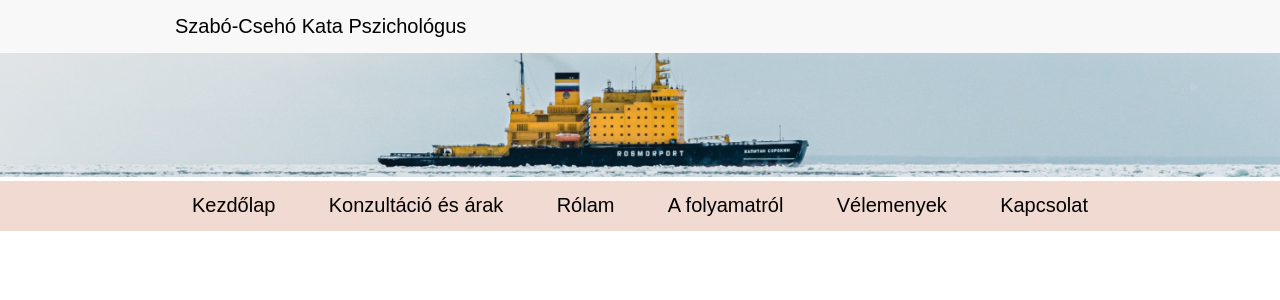
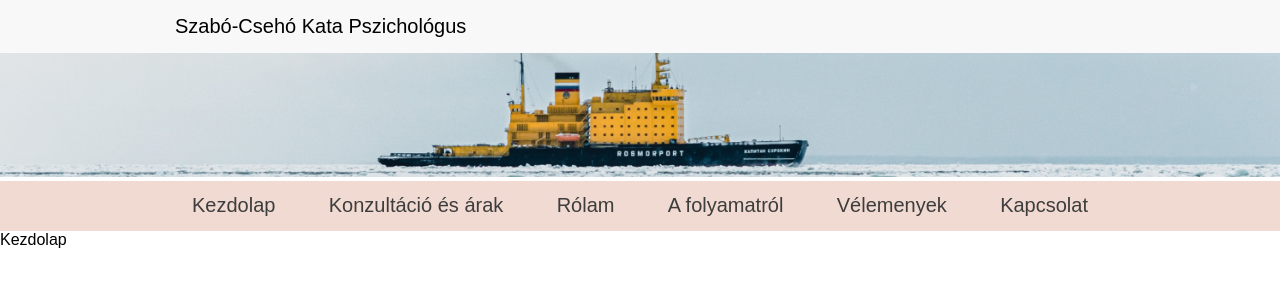
Before and after one commit to SzMatthew/kata-website-frontend, a React (Create React App) app: page / in a window 1280 px wide. Shown: the top 300 px of the page. Built offline with nearby package versions, Linux system fonts and the light colour scheme.

Commit message:
Add routing

```diff
--- a/src/App.js
+++ b/src/App.js
@@ -1,4 +1,5 @@
 import React from 'react';
+import { Outlet } from 'react-router-dom';
 import CoverImage from './Components/Cover-Image/Cover-Image.jsx';
 import Header from './Components/Header/Header.jsx';
 import Navigation from './Components/Navigation/Navigation';
@@ -9,6 +10,7 @@ const App = () => {
       <Header />
       <CoverImage />
       <Navigation />
+      <Outlet/>
     </>
 
   );
--- /dev/null
+++ b/src/Components/Folyamatrol/Folyamatrol.jsx
@@ -0,0 +1,9 @@
+import React from 'react'
+
+const Folyamatrol = () => {
+  return (
+    <div>A Folyamatrol</div>
+  )
+}
+
+export default Folyamatrol
--- /dev/null
+++ b/src/Components/Kapcsolat/Kapcsolat.jsx
@@ -0,0 +1,9 @@
+import React from 'react'
+
+const Kapcsolat = () => {
+  return (
+    <div>Kapcsolat</div>
+  )
+}
+
+export default Kapcsolat
--- /dev/null
+++ b/src/Components/Kezdolap/Kezdolap.jsx
@@ -0,0 +1,9 @@
+import React from 'react'
+
+const Kezdolap = () => {
+  return (
+    <span>Kezdolap</span>
+  )
+}
+
+export default Kezdolap
--- /dev/null
+++ b/src/Components/Konzultacio-es-arak/Konzultacio-es-arak.jsx
@@ -0,0 +1,10 @@
+import React from "react";
+
+const KonzultacioEsArak = () => {
+
+  return (
+    <div>Konzultacio-es-arak</div>
+  )
+}
+
+export default KonzultacioEsArak
--- a/src/Components/Navigation/Navigation.jsx
+++ b/src/Components/Navigation/Navigation.jsx
@@ -1,16 +1,29 @@
 import React from 'react';
+import { Link } from "react-router-dom"
 import './Navigation.scss';
 
 const Navigation = () => {
   return (
     <nav className='navigation-container'>
       <ul className='navigation'>
-        <li className='item'>Kezdőlap</li>
-        <li className='item'>Konzultáció és árak</li>
-        <li className='item'>Rólam</li>
-        <li className='item'>A folyamatról</li>
-        <li className='item'>Vélemenyek</li>
-        <li className='item'>Kapcsolat</li>
+        <li className='item'>
+          <Link to={`/`}>Kezdolap</Link>
+        </li>
+        <li className='item'>
+          <Link to={`/konzultacio-es-arak`}>Konzultáció és árak</Link>
+        </li>
+        <li className='item'>
+          <Link to={`/rolam`}>Rólam</Link>
+        </li>
+        <li className='item'>
+          <Link to={`/folyamatrol`}>A folyamatról</Link>
+        </li>
+        <li className='item'>
+          <Link to={`/velemenyek`}>Vélemenyek</Link>
+        </li>
+        <li className='item'>
+          <Link to={`/kapcsolat`}>Kapcsolat</Link>
+        </li>
       </ul>
     </nav>
   )
--- a/src/Components/Navigation/Navigation.scss
+++ b/src/Components/Navigation/Navigation.scss
@@ -18,6 +18,11 @@
       display: inline-block;
       cursor: pointer;
 
+      a {
+        text-decoration: none;
+        color: $letter_color;
+      }
+
       &:after {
         display: block;
         content: '';
--- /dev/null
+++ b/src/Components/Rolam/Rolam.jsx
@@ -0,0 +1,9 @@
+import React from 'react'
+
+const Rolam = () => {
+  return (
+    <div>Rolam</div>
+  )
+}
+
+export default Rolam
--- /dev/null
+++ b/src/Components/Velemenyek/Velemenyek.jsx
@@ -0,0 +1,9 @@
+import React from 'react'
+
+const Velemenyek = () => {
+  return (
+    <div>Velemenyek</div>
+  )
+}
+
+export default Velemenyek
--- a/src/index.js
+++ b/src/index.js
@@ -2,10 +2,30 @@ import React from 'react';
 import ReactDOM from 'react-dom';
 import './index.css';
 import App from './App';
+import { BrowserRouter, Route, Routes } from 'react-router-dom';
+import Kezdolap from './Components/Kezdolap/Kezdolap';
+import KonzultacioEsArak from './Components/Konzultacio-es-arak/Konzultacio-es-arak';
+import Rolam from './Components/Rolam/Rolam';
+import Folyamatrol from './Components/Folyamatrol/Folyamatrol';
+import Velemenyek from './Components/Velemenyek/Velemenyek';
+import Kapcsolat from './Components/Kapcsolat/Kapcsolat';
 
 ReactDOM.render(
   <React.StrictMode>
-    <App />
+    <BrowserRouter>
+      <Routes>
+        <Route path='/' element={<App />}>
+          <Route index element={<Kezdolap/>}/>
+          <Route path='konzultacio-es-arak' element={<KonzultacioEsArak/>}/>
+          <Route path='rolam' element={<Rolam/>}/>
+          <Route path='folyamatrol' element={<Folyamatrol/>}/>
+          <Route path='velemenyek' element={<Velemenyek/>}/>
+          <Route path='kapcsolat' element={<Kapcsolat/>}/>
+          <Route path='*' element={<p>404</p>}
+          />
+        </Route>
+      </Routes>
+    </BrowserRouter>
   </React.StrictMode>,
   document.getElementById('root')
 );
```
